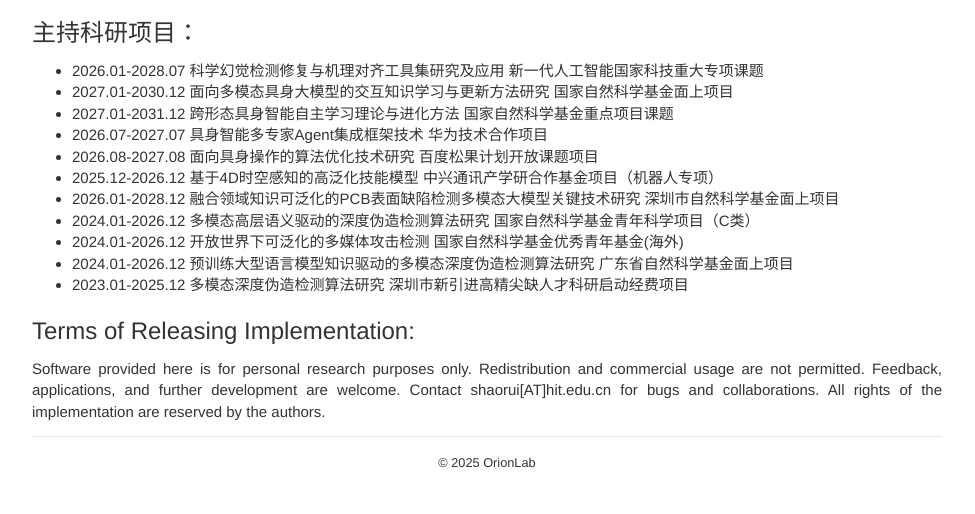
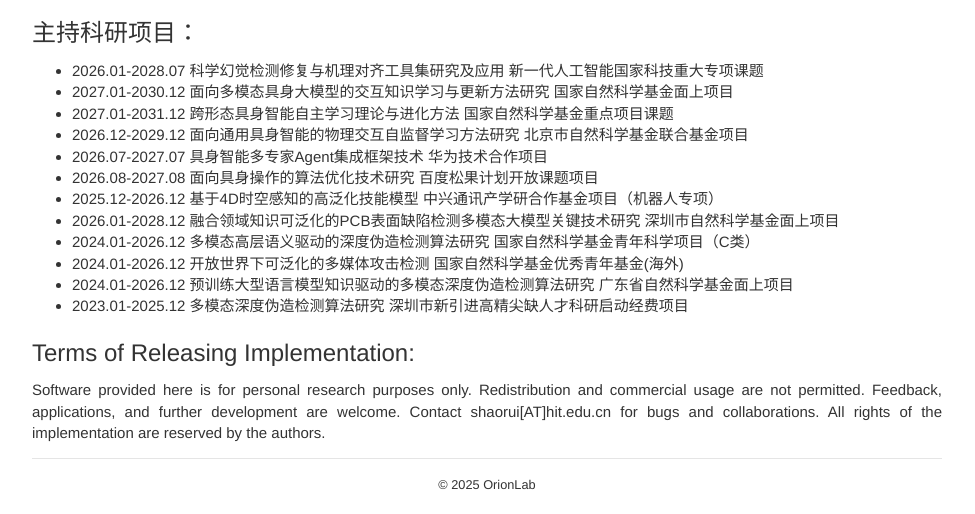
Before and after one commit to rshaojimmy/OrionLab, a plain HTML site: page projects/index.html in a window 1280 px wide. Shown: the part 2385-2899 px from the top of the page, without its empty margins (153-1128 px from the left). Before the commit the page ends 2878 px from the top, so only its background shows below. Drawn offline with Linux system fonts and the light colour scheme.

Commit message:
add project info

```diff
--- a/projects/index.html
+++ b/projects/index.html
@@ -495,6 +495,7 @@
               <li>2026.01-2028.07 科学幻觉检测修复与机理对齐工具集研究及应用 新一代人工智能国家科技重大专项课题</li>
               <li>2027.01-2030.12 面向多模态具身大模型的交互知识学习与更新方法研究 国家自然科学基金面上项目</li>
               <li>2027.01-2031.12 跨形态具身智能自主学习理论与进化方法 国家自然科学基金重点项目课题</li>
+              <li>2026.12-2029.12 面向通用具身智能的物理交互自监督学习方法研究 北京市自然科学基金联合基金项目</li>
               <li>2026.07-2027.07 具身智能多专家Agent集成框架技术 华为技术合作项目</li>
               <li>2026.08-2027.08 面向具身操作的算法优化技术研究 百度松果计划开放课题项目</li>
               <li>2025.12-2026.12 基于4D时空感知的高泛化技能模型 中兴通讯产学研合作基金项目（机器人专项）</li>
```
